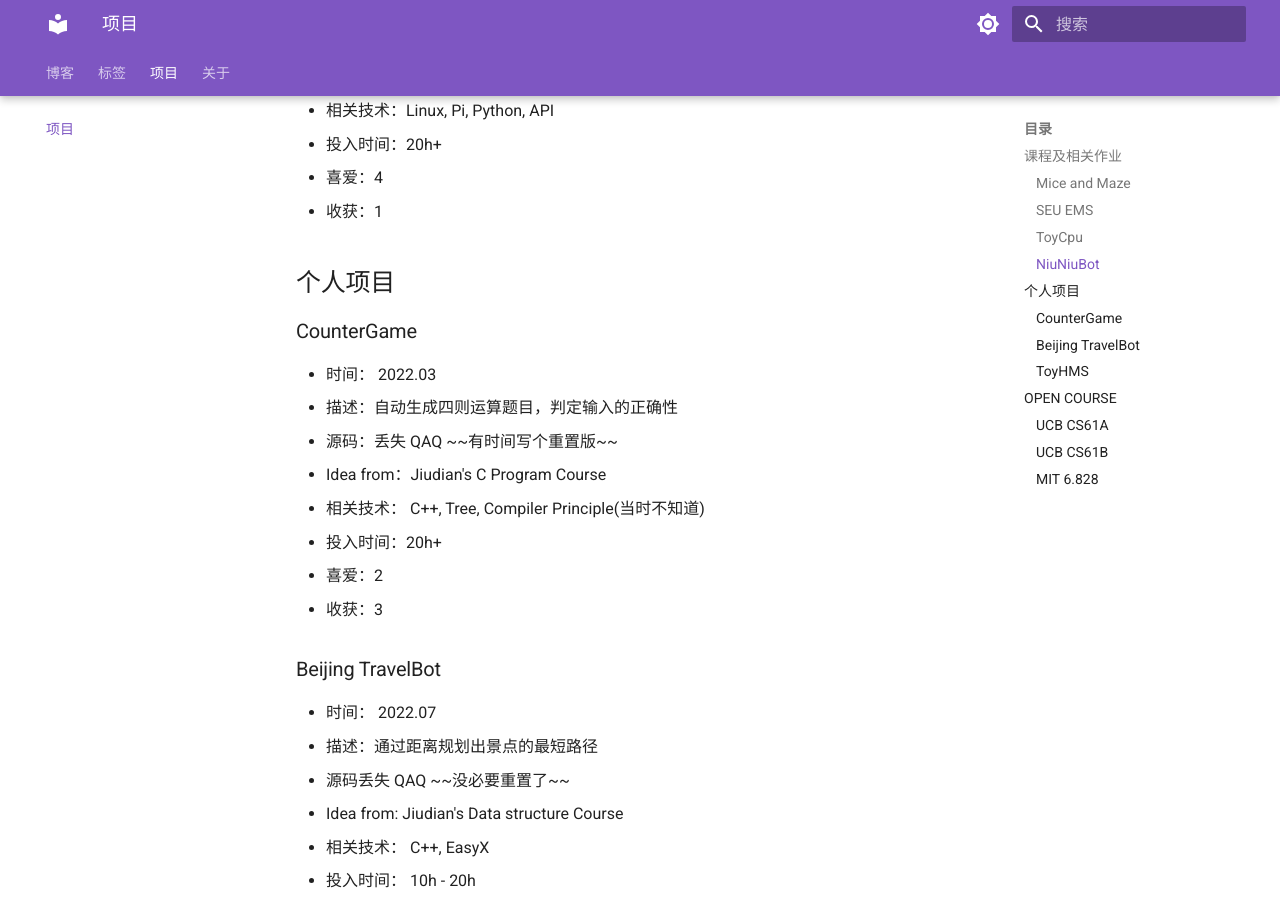
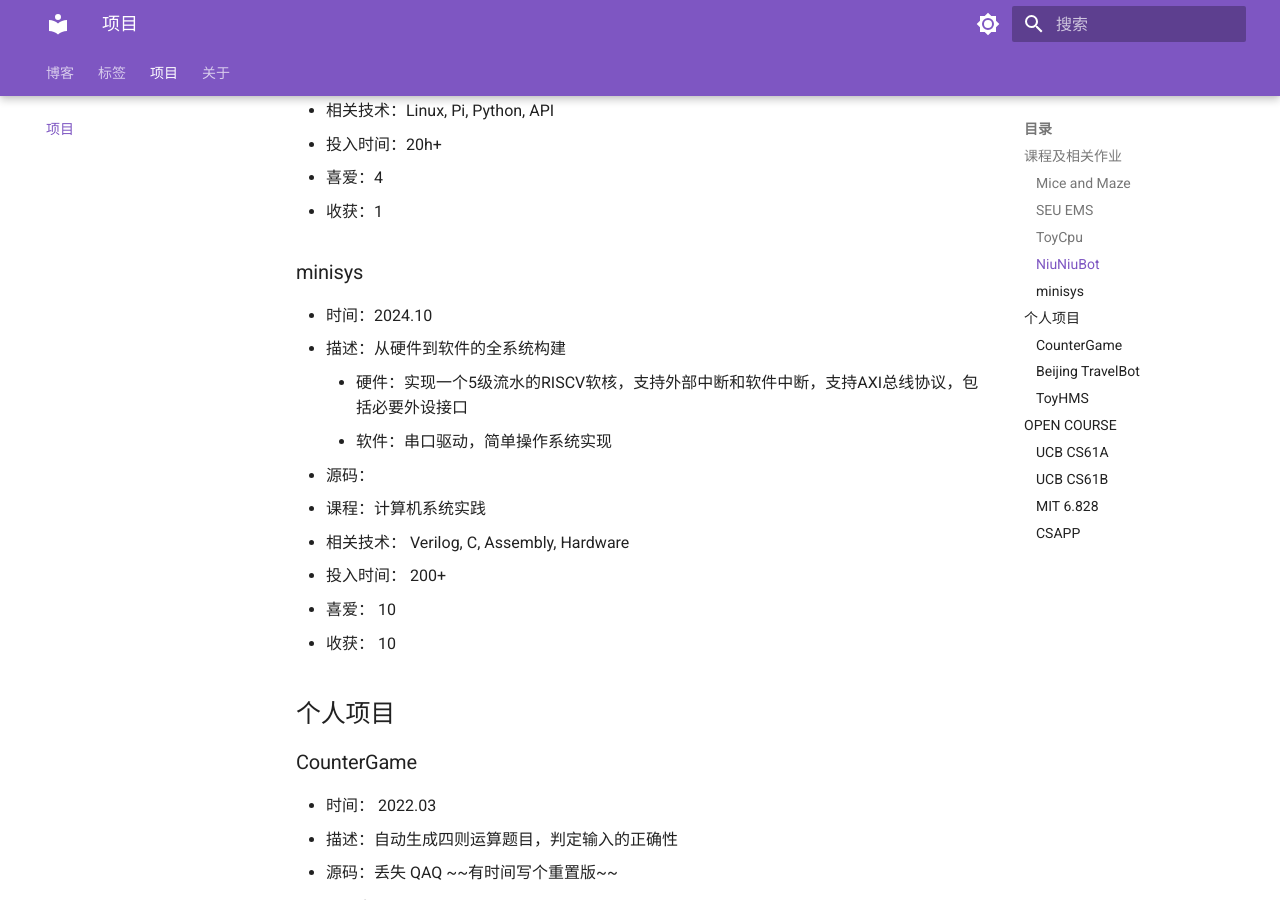
Before and after one commit to LCJD99/lcjd-blog, an MkDocs documentation site: the page built from docs/project/projects.md, in a window 1280 px wide and 900 px high, scrolled down 1377 px. Built offline with MkDocs 1.6.1 and Material for MkDocs 9.7.7, drawn with Linux system fonts in a browser that asks for light colours; some of the changed text lies outside the part shown.

Commit message:
modify something

```diff
--- a/docs/project/projects.md
+++ b/docs/project/projects.md
@@ -49,6 +49,19 @@ data:
 - 投入时间：20h+
 - 喜爱：4
 - 收获：1
+
+### minisys
+
+- 时间：2024.10
+- 描述：从硬件到软件的全系统构建
+    - 硬件：实现一个5级流水的RISCV软核，支持外部中断和软件中断，支持AXI总线协议，包括必要外设接口
+    - 软件：串口驱动，简单操作系统实现
+- 源码：
+- 课程：计算机系统实践
+- 相关技术： Verilog, C, Assembly, Hardware
+- 投入时间： 200+
+- 喜爱： 10
+- 收获： 10
 
 
 ## 个人项目
@@ -108,4 +121,7 @@ data:
 
 ### MIT 6.828
 
-- 时间：
+- 时间：2023.10
+- 课程主页：
+
+### CSAPP
--- a/mkdocs.yml
+++ b/mkdocs.yml
@@ -1,4 +1,4 @@
-site_name: 凌晨九点的技术站
+site_name: 凌晨九点的Blog
 
 theme:
     name: material
--- a/poetry.toml
+++ /dev/null
@@ -1,2 +0,0 @@
-[virtualenvs]
-create = true
```
Also changed, not shown: docs/about.md (+1 -11 lines), docs/blog/posts/建站思路/建站工作流.md (+1 -2 lines), docs/blog/posts/技术博客/01-vim脚本入门.md (deleted, +0 -48 lines), pyproject.toml (deleted, +0 -15 lines), requirments.txt (added, +29 -0 lines), 3 other files.
